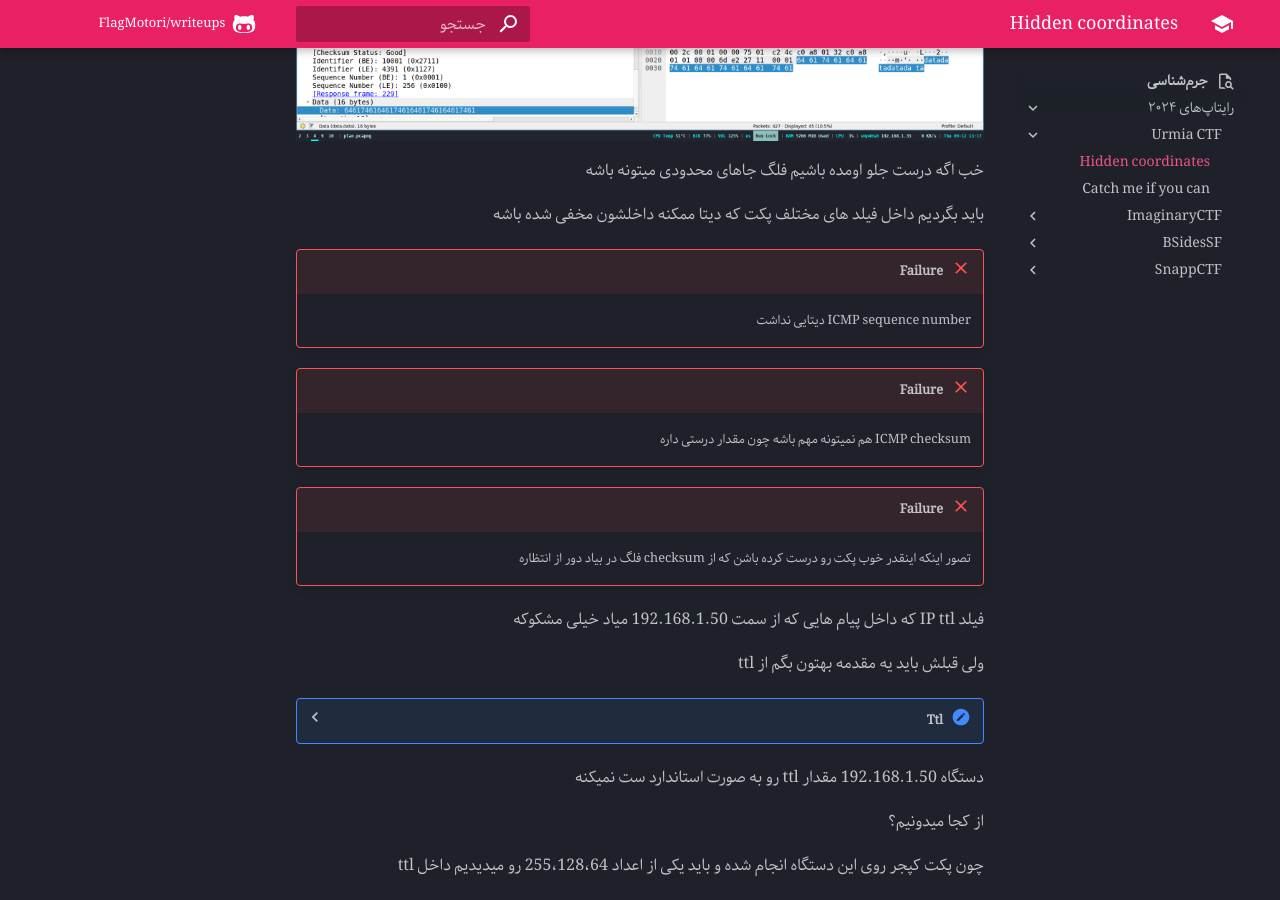
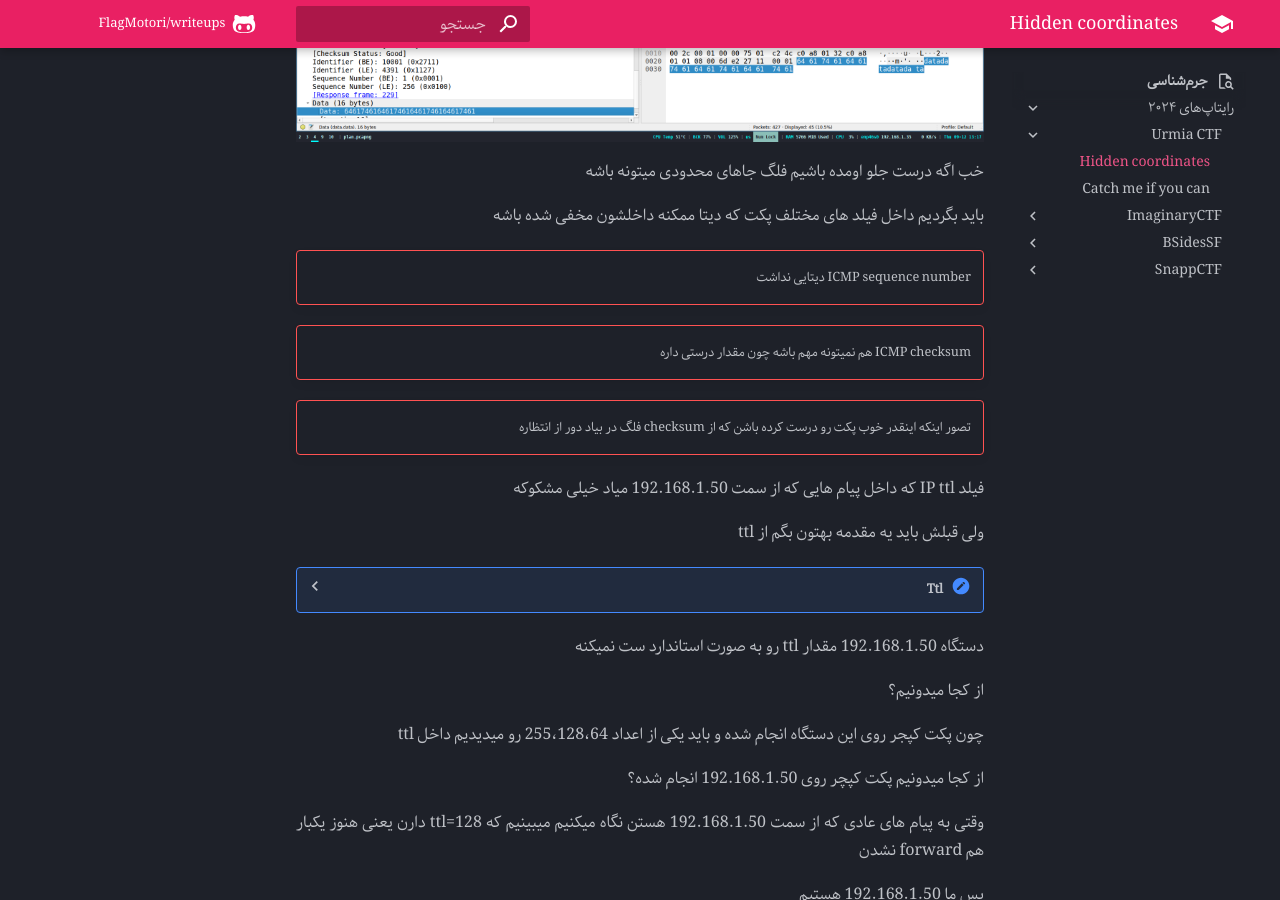
Before and after one commit to FlagMotori/writeups, an MkDocs documentation site: the page built from docs/forensic/writeups/2024/Urmia-CTF/hidden-coordinates.md, in a window 1280 px wide and 900 px high, scrolled down 2956 px. Built offline with MkDocs 1.6.1 and Material for MkDocs 9.7.7, drawn with Linux system fonts in a browser that asks for light colours; emoji names are drawn with the system emoji font; comment, search, counter and statistics services are not loaded.

Commit message:
edit markdown

```diff
--- a/docs/forensic/writeups/2024/Urmia-CTF/hidden-coordinates.md
+++ b/docs/forensic/writeups/2024/Urmia-CTF/hidden-coordinates.md
@@ -13,8 +13,9 @@ tags:
 
 
 !!! note "توضیحات چلنج"
-	Jack Sparrow may be searching for treasure, but he’ll never find the map if he can't decipher the signals. Buried within a seemingly ordinary pcap file are hidden details encoded in ICMP packets. Unearth the secrets concealed in these packets to reveal the flag.
-
+    <div style="text-align: left">
+    Jack Sparrow may be searching for treasure, but he’ll never find the map if he can't decipher the signals. Buried within a seemingly ordinary pcap file are hidden details encoded in ICMP packets. Unearth the secrets concealed in these packets to reveal the flag.
+    </div>
 یک فایل
 [packet capture](https://en.wikipedia.org/wiki/Pcap)
 بهمون داده شده که باید فلگ رو از داخلش در بیاریم
@@ -83,14 +84,14 @@ ICMP
 
 باید بگردیم داخل فیلد های مختلف پکت که دیتا ممکنه داخلشون مخفی شده باشه
 
-!!! failure
+!!! failure ""
 	ICMP sequence number
 	دیتایی نداشت
 
-!!! failure
+!!! failure ""
 	ICMP checksum
 	هم نمیتونه مهم باشه چون مقدار درستی داره
-!!! failure
+!!! failure ""
 	تصور اینکه اینقدر خوب پکت رو درست کرده باشن که از
 	 checksum
 	فلگ در بیاد دور از انتظاره
```
Also changed, not shown: docs/forensic/writeups/2024/Urmia-CTF/catch-me-if-you-can.md (+3 -7 lines).
